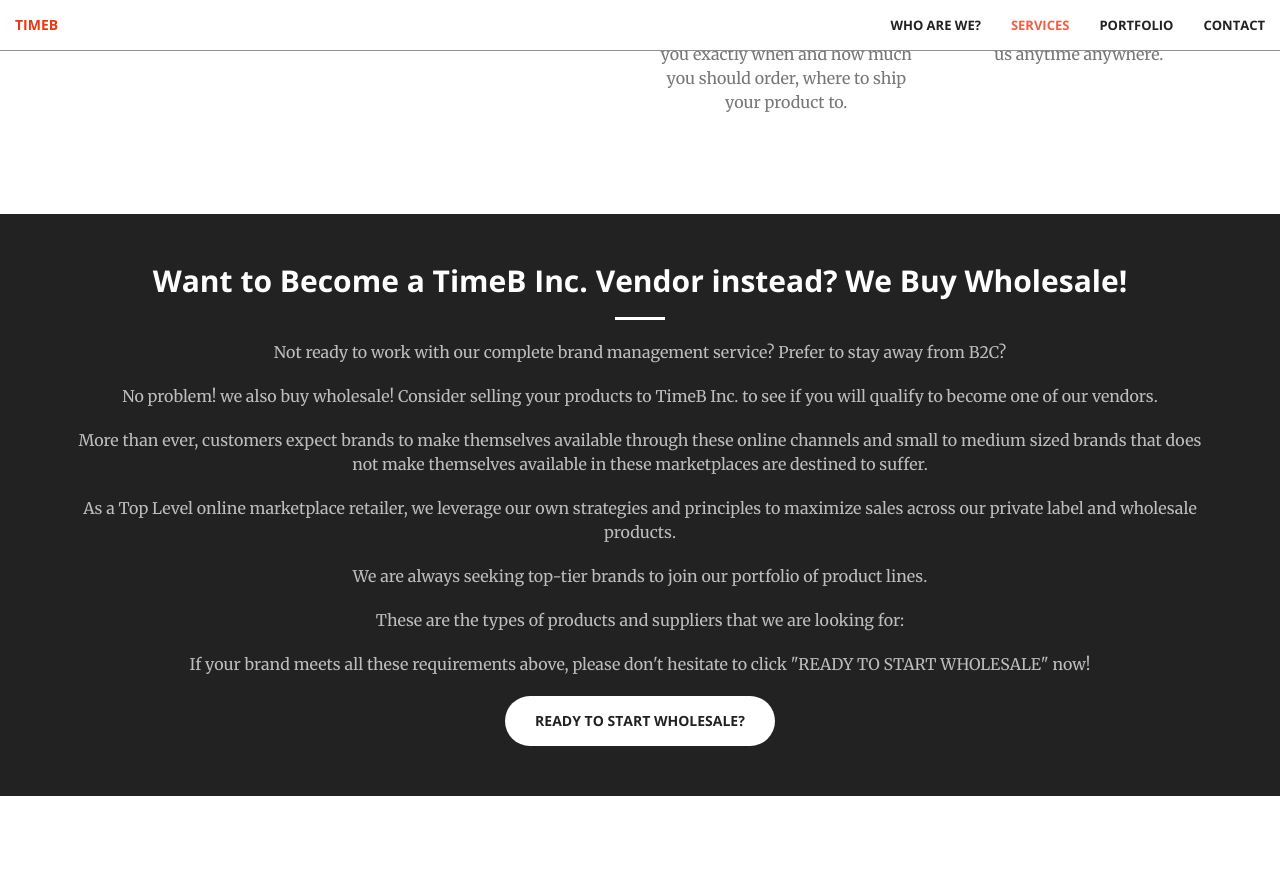
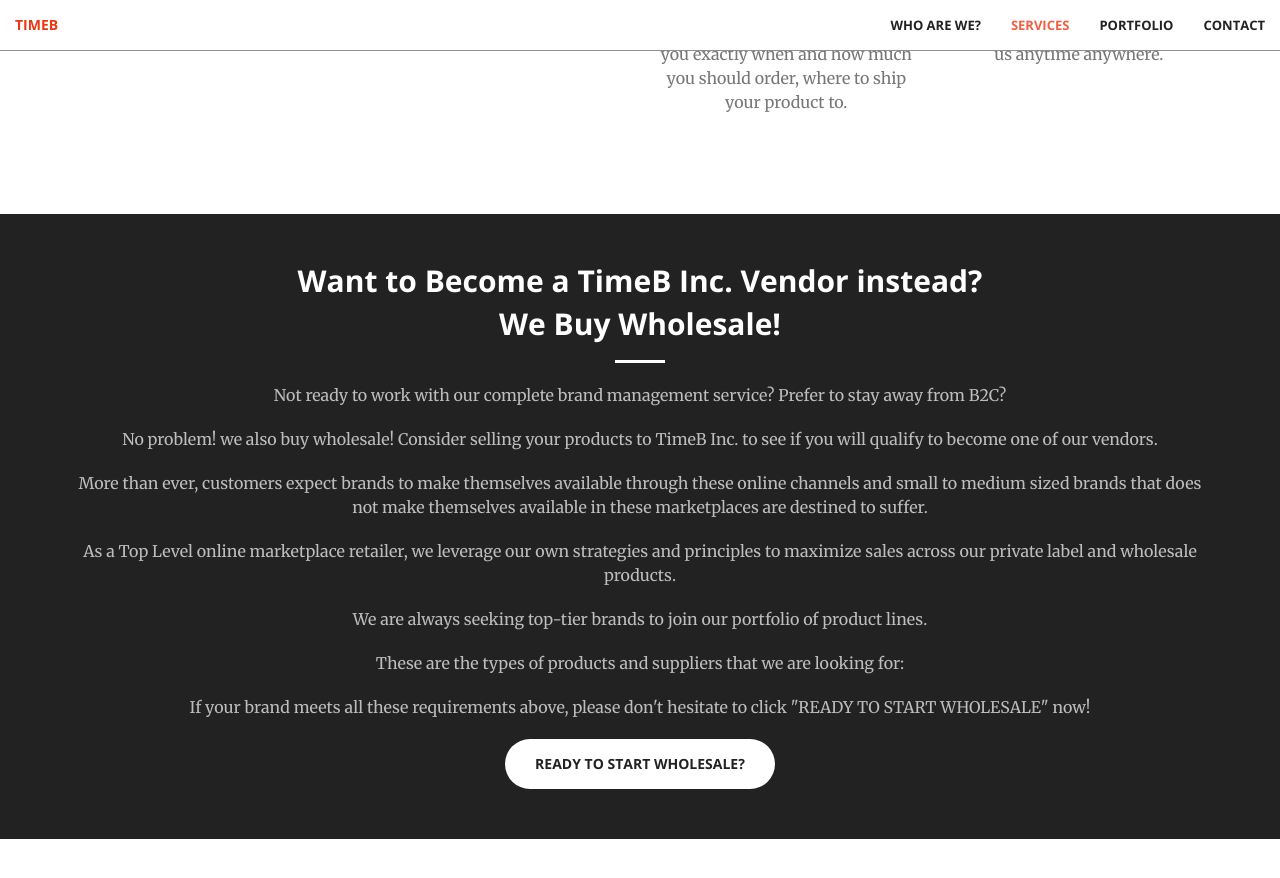
Before and after one commit to TimeBinc/TimeBinc.github.io, a Jekyll site: the page built from index.html, in a window 1280 px wide and 900 px high, scrolled down 2286 px. Shown: the top 878 px of the window. Built offline with Jekyll 4.4.1, drawn with Linux system fonts in a browser that asks for light colours.

Commit message:
Update aside.html

```diff
--- a/_includes/aside.html
+++ b/_includes/aside.html
@@ -2,8 +2,8 @@
     <div class="container">
         <div class="row">
             <div class="col-lg-12 text-center">
-                <h2 class="section-heading">Want to Become a TimeB Inc. Vendor instead?
-We Buy Wholesale!</h2>
+                <h2 class="section-heading">Want to Become a TimeB Inc. Vendor instead?</h2>
+                <h2 class="section-heading">We Buy Wholesale!</h2>
                 <hr class="light">
             </div>
         </div>
```
